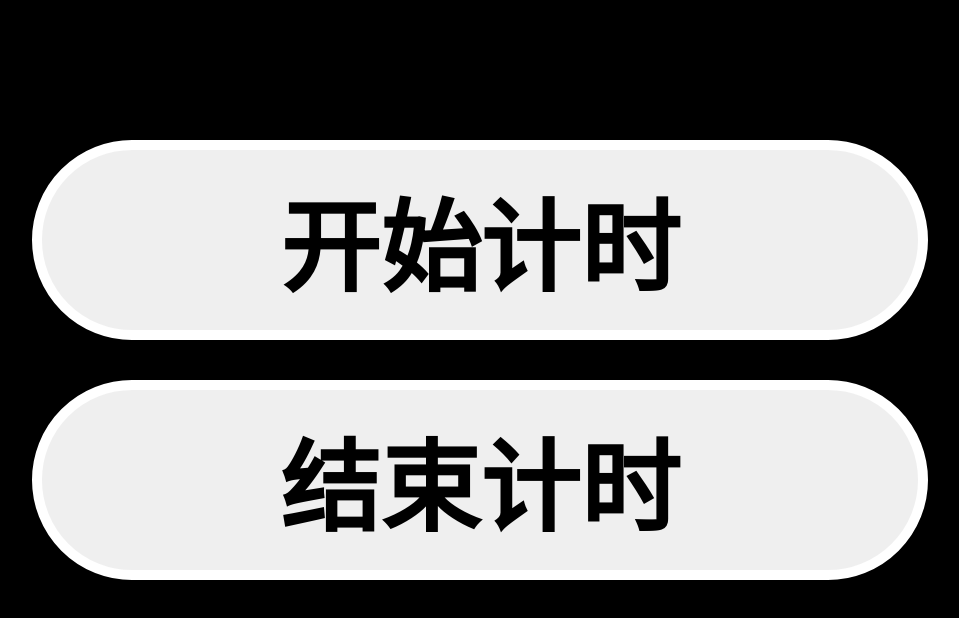
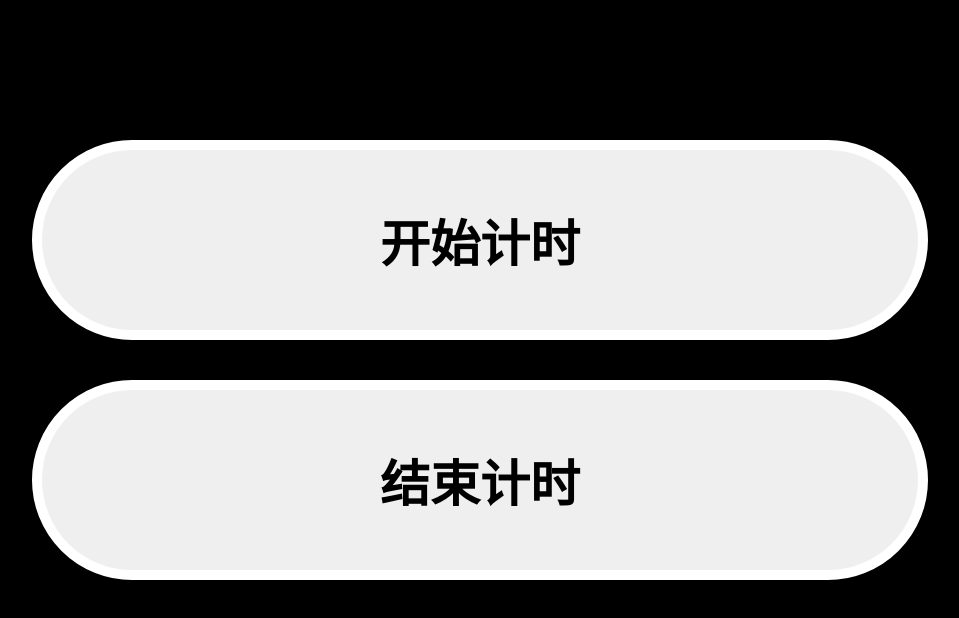
Before and after one commit to FeiYue1688/jishiqi, a plain HTML site: page index.html in a window 1280 px wide. Shown: the whole page, without its empty margins (160-1119 px from the left). Drawn offline with Linux system fonts and the light colour scheme.

Commit message:
修改代码

```diff
--- a/index.html
+++ b/index.html
@@ -20,7 +20,7 @@
             transform: translate(-50%, -50%);
             width: 70vw;
             height: 200px;
-            font: 700 100px "微软雅黑";
+            font: 700 50px "微软雅黑";
             border-radius: 200px;
             border: 10px solid white;
 
```
